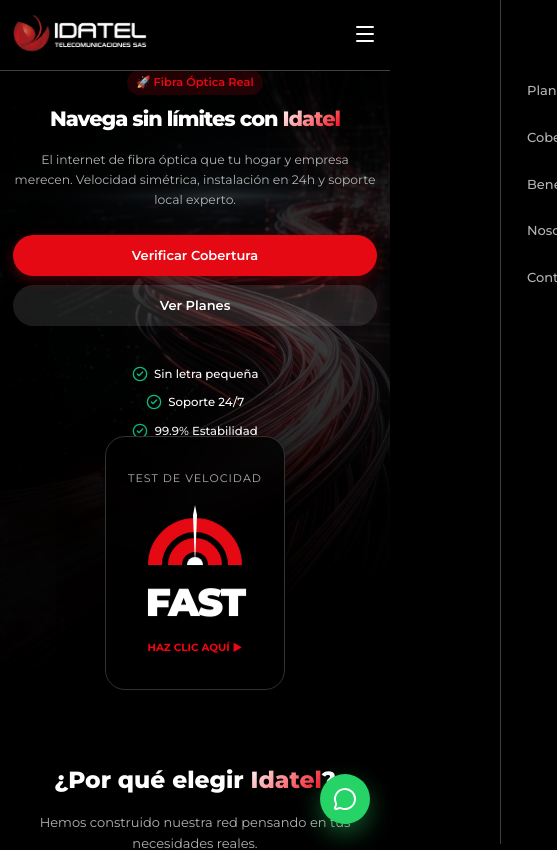
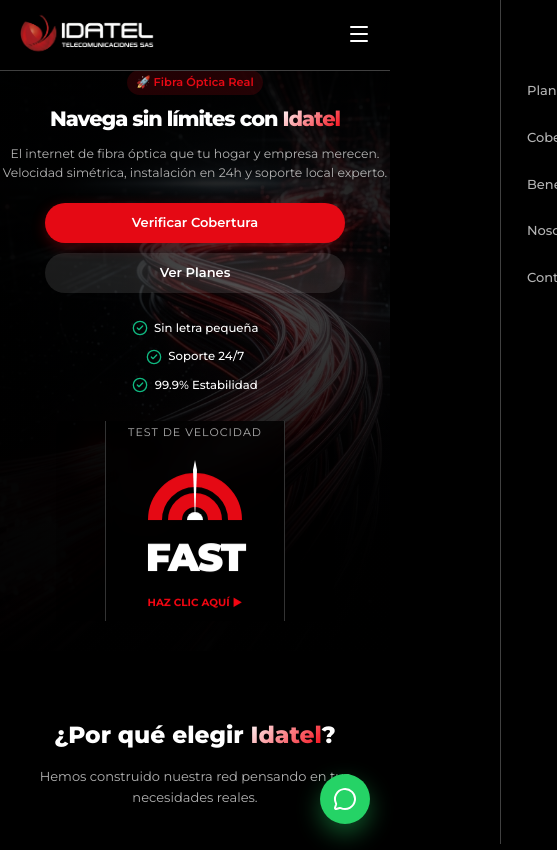
Before and after one commit to andresm1997-a11y/Idatel-Telecomunicaciones-sas, a React (Vite) app: page / in a window 390 px wide. Shown: the top 850 px of the page, 557 px wide, since content can reach past the window. Built offline with nearby package versions, Linux system fonts and the light colour scheme; no server answers; the database is empty.

Commit message:
solucion bug vista en mobil

```diff
--- a/src/index.css
+++ b/src/index.css
@@ -44,11 +44,22 @@
   font-family: var(--font-family);
   color: var(--color-text);
   scroll-behavior: smooth;
+  overflow-x: hidden;
+  width: 100%;
 }
 
 body {
   background: var(--color-base);
   line-height: 1.6;
+  overflow-x: hidden;
+  width: 100%;
+  max-width: 100vw;
+}
+
+.app {
+  overflow-x: hidden;
+  width: 100%;
+  max-width: 100vw;
 }
 
 a {
@@ -267,15 +278,92 @@
   .hero {
     padding: 100px 0 60px 0;
     text-align: center;
+    overflow: hidden;
+    width: 100%;
   }
 
   .hero-container {
-    grid-template-columns: 1fr;
-    gap: 3rem;
+    grid-template-columns: 1fr !important;
+    gap: 2rem;
+    max-width: 100% !important;
+    width: 100% !important;
+    padding: 0 !important;
+    margin: 0 !important;
+  }
+
+  .hero-content {
+    width: 100% !important;
+    max-width: 100% !important;
+    padding: 0 1rem;
+    box-sizing: border-box;
+    overflow: hidden;
+    margin: 0 !important;
   }
 
   .hero-trust {
     justify-content: center;
+    flex-wrap: wrap;
+    padding: 0;
+    margin: 0;
+  }
+
+  .hero-title {
+    font-size: 2.2rem;
+    word-break: break-word;
+    hyphens: auto;
+    padding: 0;
+    margin: 0 0 1rem 0 !important;
+  }
+
+  .hero-subtitle {
+    font-size: 1rem;
+    padding: 0;
+    margin: 0 0 1.5rem 0 !important;
+  }
+
+  .hero-buttons {
+    flex-direction: column;
+    align-items: center;
+    gap: 0.75rem;
+    padding: 0;
+    margin: 0 0 2rem 0 !important;
+  }
+
+  .hero-buttons .btn {
+    width: 100%;
+    max-width: 300px;
+  }
+
+  .hero-image-wrapper {
+    height: 280px;
+    width: 100%;
+    max-width: 100%;
+    padding: 0 1rem;
+    box-sizing: border-box;
+    margin: 0;
+  }
+
+  .floating-card {
+    max-width: 220px;
+  }
+}
+
+@media (max-width: 768px) {
+  .hero-container {
+    display: flex !important;
+    flex-direction: column !important;
+  }
+
+  .hero-content {
+    padding: 0 0.5rem;
+  }
+
+  .hero-title {
+    font-size: 1.8rem;
+  }
+
+  .hero-subtitle {
+    font-size: 0.95rem;
   }
 }
 
@@ -456,22 +544,34 @@
     grid-template-columns: 1fr;
     text-align: center;
     gap: 2rem;
+    padding: 0;
+  }
+
+  .hero-content {
+    width: 100%;
+    padding: 0;
   }
 
   .hero-title {
     font-size: 2.5rem;
+    word-wrap: break-word;
+    overflow-wrap: break-word;
   }
 
   .hero-buttons {
     justify-content: center;
+    flex-wrap: wrap;
   }
 
   .hero-trust {
     justify-content: center;
+    flex-wrap: wrap;
   }
 
   .hero-image-wrapper {
     height: 300px;
+    width: 100%;
+    overflow: hidden;
   }
 
   .circle-1 {
@@ -482,6 +582,25 @@
   .circle-2 {
     width: 200px;
     height: 200px;
+  }
+
+  .floating-card {
+    max-width: 90%;
+  }
+}
+
+@media (max-width: 768px) {
+  .hero-container {
+    display: flex;
+    flex-direction: column;
+  }
+
+  .hero-title {
+    font-size: 2rem;
+  }
+
+  .hero-subtitle {
+    font-size: 1rem;
   }
 }
 
@@ -962,7 +1081,8 @@
   }
 
   .container {
-    padding: 0 1rem;
+    padding: 0 1.5rem;
+    max-width: 100%;
   }
 
   .section-title {
```
